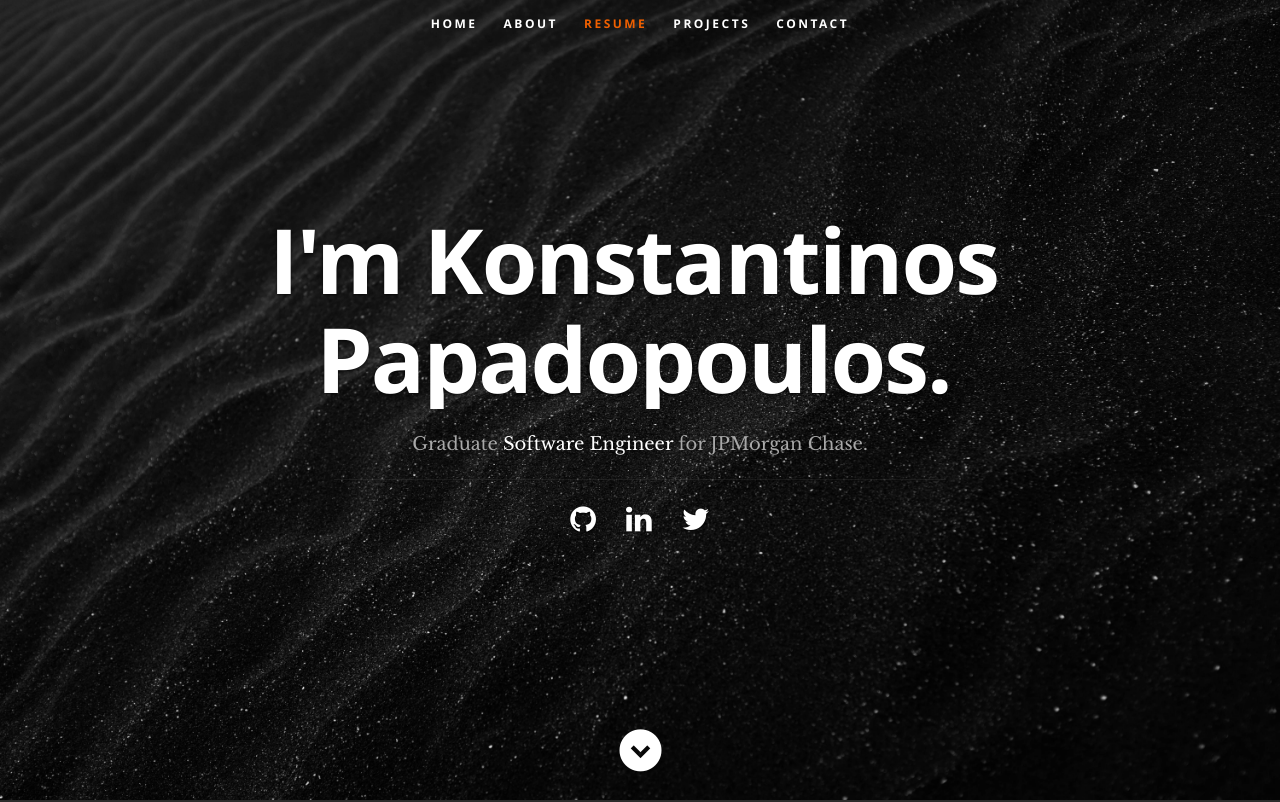
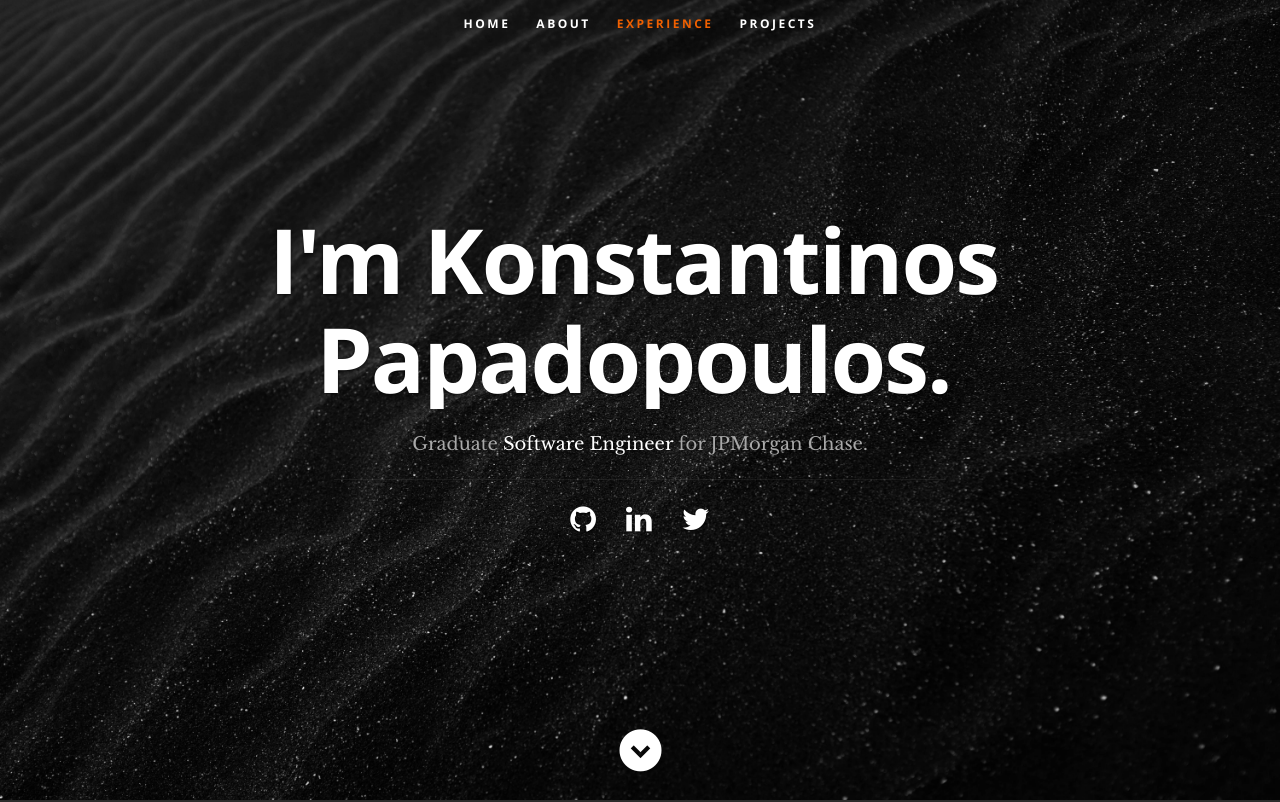
Before and after one commit to KonstantinosPapadopoulos/personal-website, a React (Create React App) app: page / in a window 1280 px wide. Shown: the top 802 px of the page. Built offline with nearby package versions, Linux system fonts and the light colour scheme.

Commit message:
Updated resume - changed header

```diff
--- a/src/Components/About.js
+++ b/src/Components/About.js
@@ -39,7 +39,7 @@ class About extends Component {
                </div>
                <div className="columns download">
                   <p>
-                     <a href="public/resume.pdf" className="button" download><i className="fa fa-download"></i>Download Resume</a>
+                     <a href="Konstantinos Papadopoulos - Resume Black.pdf" className="button" download><i className="fa fa-download"></i>Download Resume</a>
                   </p>
                </div>
             </div>
--- a/src/Components/Header.js
+++ b/src/Components/Header.js
@@ -27,10 +27,11 @@ class Header extends Component {
          <ul id="nav" className="nav">
             <li className="current"><a className="smoothscroll" href="#home">Home</a></li>
             <li><a className="smoothscroll" href="#about">About</a></li>
-	         <li><a className="smoothscroll" href="#resume">Resume</a></li>
+	         <li><a className="smoothscroll" href="#resume">Experience</a></li>
+
             <li><a className="smoothscroll" href="#portfolio">Projects</a></li>
             {/* <li><a className="smoothscroll" href="#testimonials">Testimonials</a></li> */}
-            <li><a className="smoothscroll" href="#contact">Contact</a></li>
+            {/* <li><a className="smoothscroll" href="#contact">Contact</a></li> */}
          </ul>
 
       </nav>
```
Also changed, not shown: 1 other file (tests, documents, lock files or other folders).
